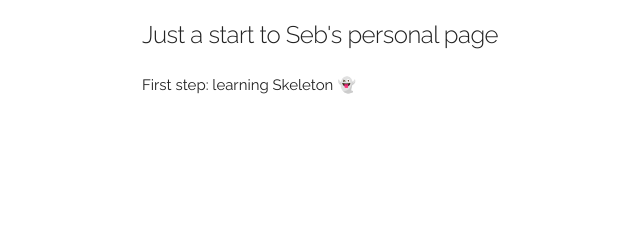
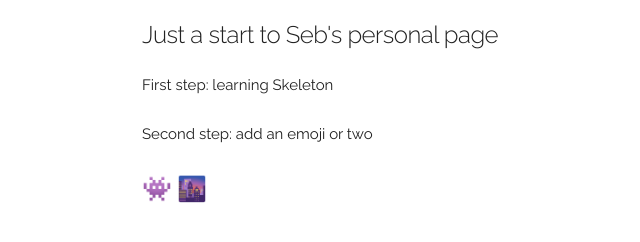
Before and after one commit to luongs/luongs.github.io, a plain HTML site: page index.html in a window 1280 px wide. Shown: the part 284-526 px from the top of the page, without its empty margins (18-658 px from the left). Drawn offline with Linux system fonts and the light colour scheme.

Commit message:
Add more emojis

```diff
--- a/index.html
+++ b/index.html
@@ -19,7 +19,9 @@
       <div class="one-half column" style="margin-top: 25%">
         <h4>Yo!! </h4>
 	<h5> Just a start to Seb's personal page </h5>
-        <p> First step: learning Skeleton 👻 </p>
+        <p> First step: learning Skeleton </p>
+	<p> Second step: add an emoji or two </p>
+	<h5> 👾   🌆  </h5>
       </div>
     </div>
   </div>
```
